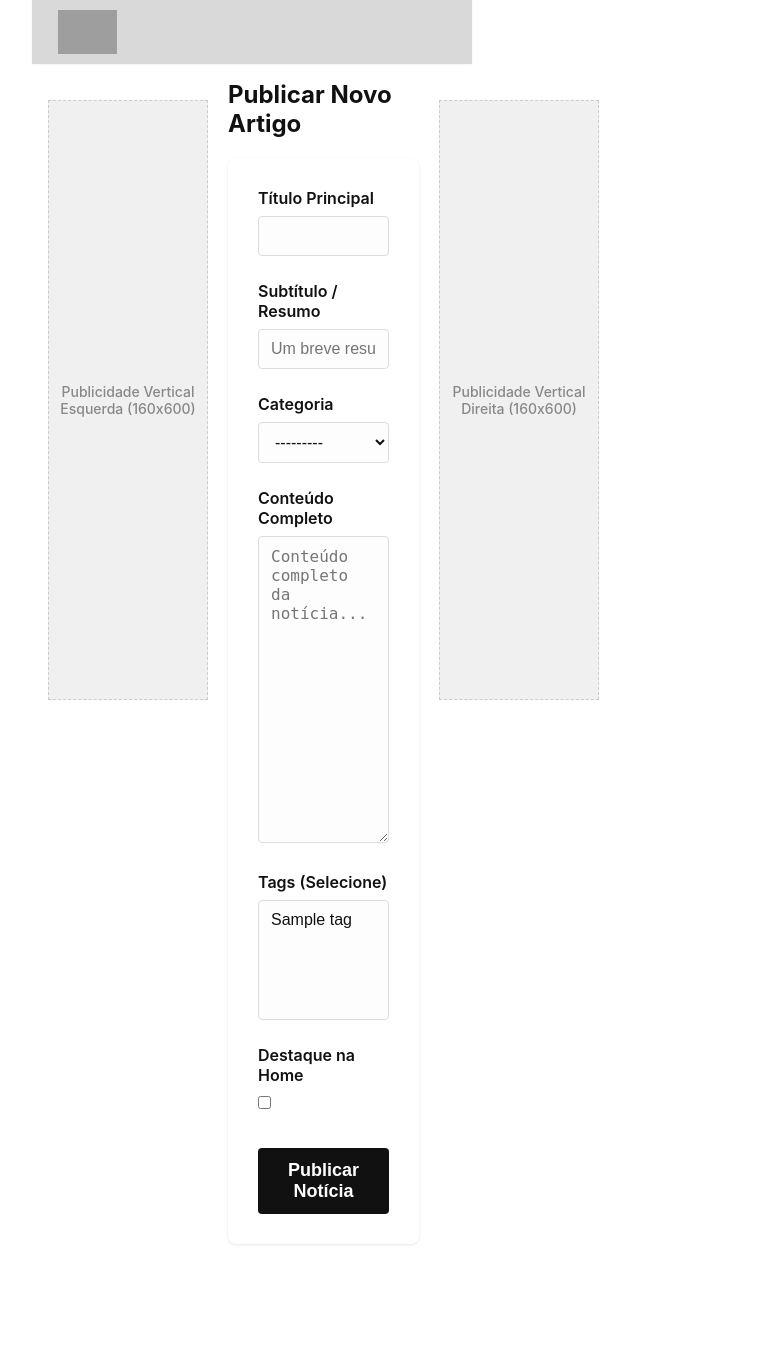
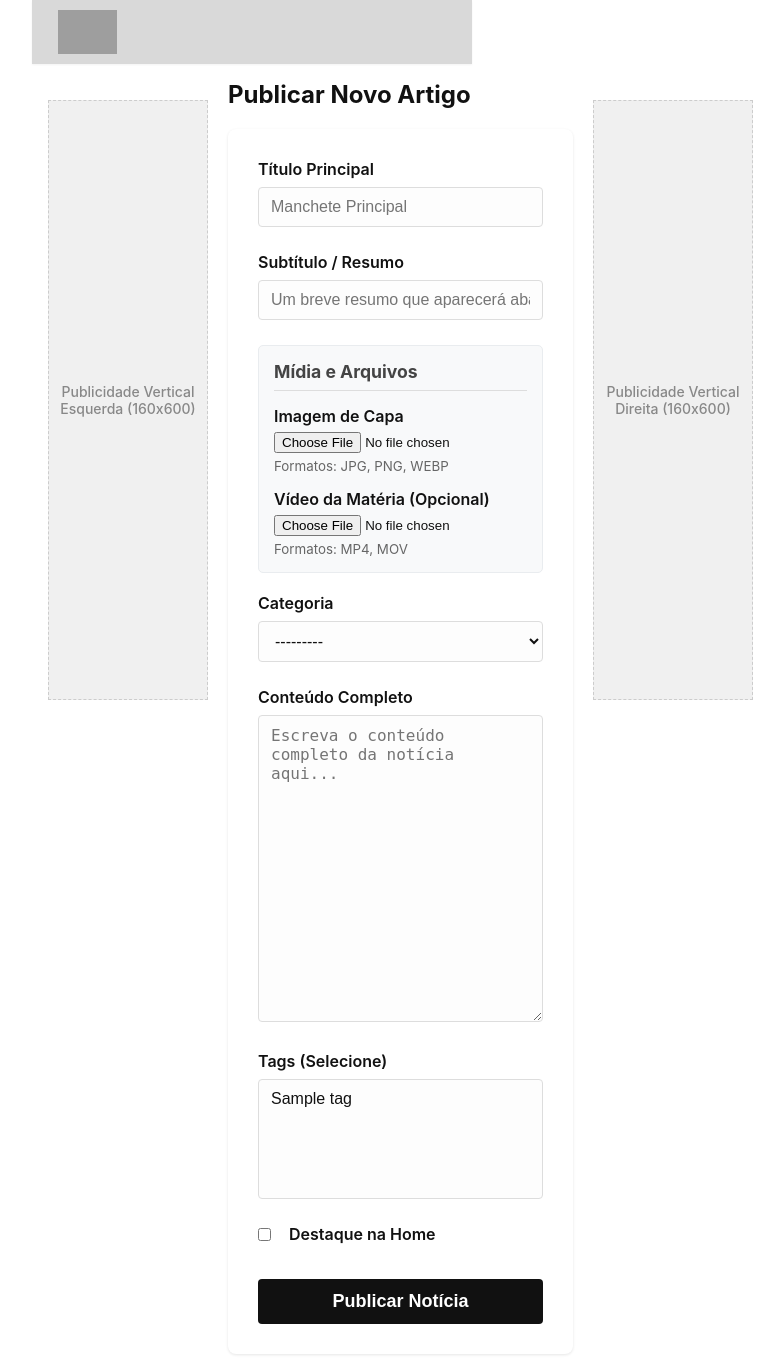
Before and after one commit to Lucascbayma/KIVO, a Django app: page /adicionar/ in a window 1280 px wide. Shown: the whole page, without its empty margins (388-1172 px from the left). Before the commit the page ends 1245 px from the top, so only its background shows below. Run offline with Django 4.2, Linux system fonts and the light colour scheme; a user stored in the database is signed in; tables that the repository leaves empty hold one stand-in row (values such as "Sample post"); grey boxes are pictures that could not be loaded.

Commit message:
Adicionando opção de imagem ou vídeo no adicionar notícia

```diff
--- a/jornal/forms.py
+++ b/jornal/forms.py
@@ -1,4 +1,3 @@
-
 from django import forms
 from .models import Artigo
 from django.contrib.auth.models import User
@@ -6,8 +5,27 @@ from django.contrib.auth.models import User
 class ArtigoForm(forms.ModelForm):
     class Meta:
         model = Artigo
-        fields = ['titulo', 'subtitulo', 'conteudo', 'categoria', 'tags', 'destaque']
+        # Importante: incluí 'imagem' e 'video' nesta lista
+        fields = [
+            'titulo',
+            'subtitulo',
+            'conteudo',
+            'categoria',
+            'tags',
+            'destaque',
+            'imagem',
+            'video'
+        ]
+
         widgets = {
-            'conteudo': forms.Textarea(attrs={'rows': 15, 'placeholder': 'Conteúdo completo da notícia...'}),
-            'subtitulo': forms.TextInput(attrs={'placeholder': 'Um breve resumo/subtítulo'}),
+            'conteudo': forms.Textarea(attrs={
+                'rows': 15,
+                'placeholder': 'Escreva o conteúdo completo da notícia aqui...'
+            }),
+            'subtitulo': forms.TextInput(attrs={
+                'placeholder': 'Um breve resumo que aparecerá abaixo do título'
+            }),
+            'titulo': forms.TextInput(attrs={
+                'placeholder': 'Manchete Principal'
+            }),
         }
--- a/jornal/models.py
+++ b/jornal/models.py
@@ -40,7 +40,20 @@ class Artigo(models.Model):
     atualizado_em = models.DateTimeField(auto_now=True, verbose_name="Atualizado em")
     destaque = models.BooleanField(default=False, verbose_name="Destaque na Home")
     autor = models.ForeignKey(User, on_delete=models.CASCADE, related_name="artigos")
-    imagem = models.ImageField(upload_to="artigos/", null=True, blank=True)  # Adicionando campo imagem
+
+    imagem = models.ImageField(
+        upload_to="artigos/imagens/%Y/%m/",
+        null=True,
+        blank=True,
+        verbose_name="Imagem de Capa"
+    )
+
+    video = models.FileField(
+        upload_to="artigos/videos/%Y/%m/",
+        null=True,
+        blank=True,
+        verbose_name="Vídeo da Matéria"
+    )
 
     class Meta:
         verbose_name = "Artigo"
--- a/jornal/templates/adicionar_noticia.html
+++ b/jornal/templates/adicionar_noticia.html
@@ -70,6 +70,22 @@
                         {{ form.subtitulo }}
                     </div>
 
+                    <div class="form-field" style="background: #f8f9fa; padding: 15px; border: 1px solid #e9ecef; border-radius: 5px; margin-bottom: 20px;">
+                        <h3 style="margin-top: 0; font-size: 1.1rem; color: #444; border-bottom: 1px solid #ddd; padding-bottom: 8px; margin-bottom: 15px;">Mídia e Arquivos</h3>
+
+                        <div style="margin-bottom: 15px;">
+                            <label for="{{ form.imagem.id_for_label }}" style="font-weight: 600; display: block; margin-bottom: 5px;">Imagem de Capa</label>
+                            {{ form.imagem }}
+                            <small style="display: block; color: #666; margin-top: 5px;">Formatos: JPG, PNG, WEBP</small>
+                        </div>
+
+                        <div>
+                            <label for="{{ form.video.id_for_label }}" style="font-weight: 600; display: block; margin-bottom: 5px;">Vídeo da Matéria (Opcional)</label>
+                            {{ form.video }}
+                            <small style="display: block; color: #666; margin-top: 5px;">Formatos: MP4, MOV</small>
+                        </div>
+                    </div>
+
                     <div class="bloco-anuncio ad-mobile-inject">
                         <span>Publicidade (320x100)</span>
                     </div>
@@ -93,9 +109,9 @@
                         {{ form.tags }}
                     </div>
 
-                    <div class="form-field">
-                        <label for="{{ form.destaque.id_for_label }}">Destaque na Home</label>
+                    <div class="form-field" style="display: flex; align-items: center; gap: 10px;">
                         {{ form.destaque }}
+                        <label for="{{ form.destaque.id_for_label }}" style="margin-bottom: 0; cursor: pointer;">Destaque na Home</label>
                     </div>
 
                     <button type="submit" class="submit-button">Publicar Notícia</button>
```
Also changed, not shown: jornal/migrations/0004_artigo_video_alter_artigo_imagem.py (added), 1 other file.
